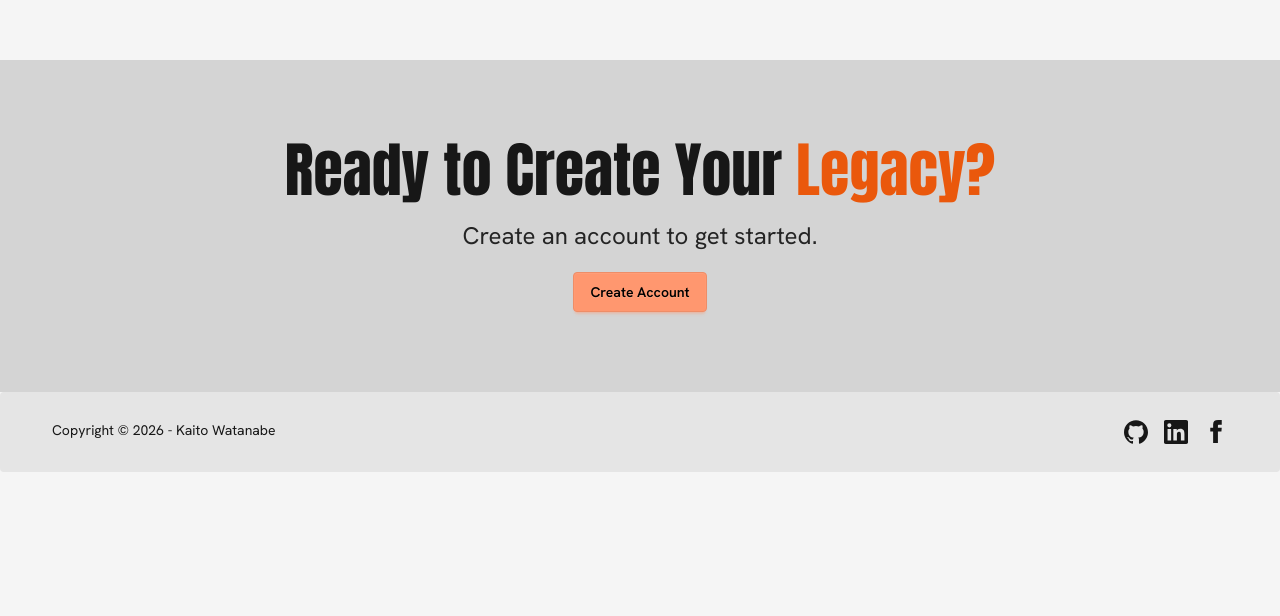
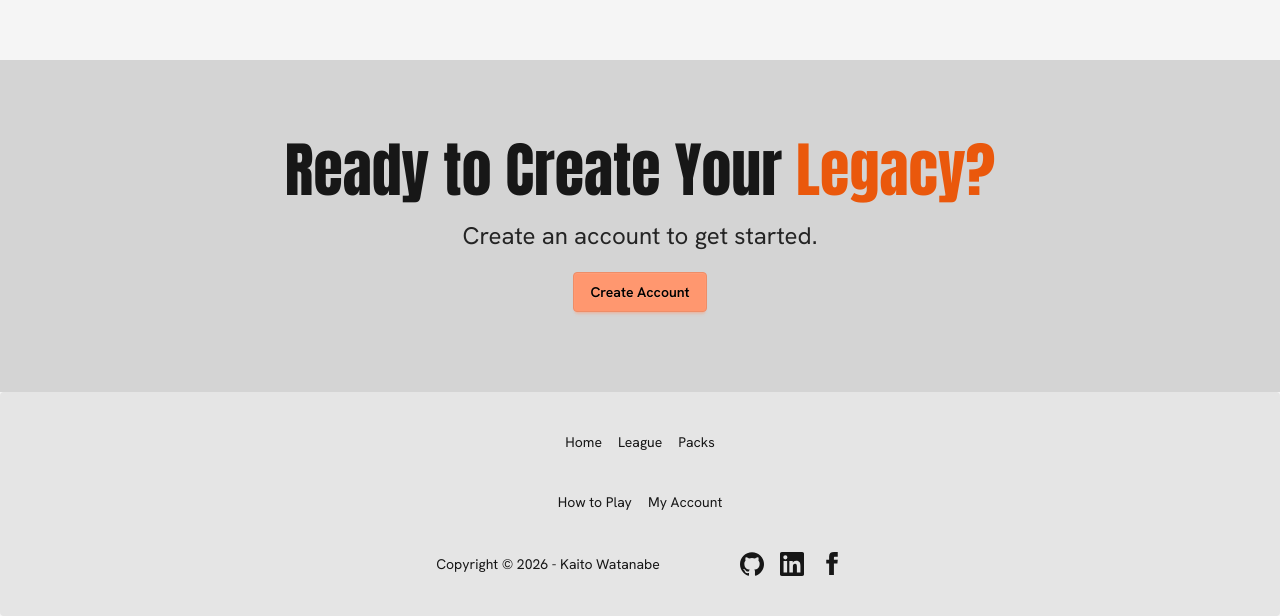
Before and after one commit to kaito24mako/dream-team, a React (Vite) app in the folder client/: page / in a window 1280 px wide. Shown: the part 2772-3388 px from the top of the page. Before the commit the page ends 3244 px from the top, so only its background shows below. Built offline with nearby package versions, Linux system fonts and the light colour scheme.

Commit message:
revert footer to previous style

```diff
--- a/client/src/components/features/home-page/LineupSection.tsx
+++ b/client/src/components/features/home-page/LineupSection.tsx
@@ -18,8 +18,10 @@ function LineupSection({ lineup, loading, errorMsg }) {
 
   const { addToLineup, removeFromLineup } = useLineup();
 
+  // set the clicked player in state
   const [selectedPlayer, setSelectedPlayer] = useState(null);
 
+  // to check for positions in the lineup that have no players
   const lineup_positions = ["PG", "SG", "SF", "PF", "C"];
 
   let content;
--- a/client/src/components/layout/Footer.tsx
+++ b/client/src/components/layout/Footer.tsx
@@ -6,33 +6,56 @@ import FacebookIcon from "../common/icon/socials/FacebookIcon";
 
 function Footer() {
   return (
-    <footer className="footer sm:footer-horizontal bg-base-200 text-base-content rounded py-7 px-4 md:px-13">
-      <aside className="grid-flow-col items-center mx-auto sm:mx-0">
+    <footer className="footer footer-horizontal footer-center bg-base-200 rounded p-10">
+      <nav className="grid grid-flow-col gap-4">
+        <Link className="link link-hover" to="/home">
+          Home
+        </Link>
+        <Link className="link link-hover" to="/league">
+          League
+        </Link>
+        <Link className="link link-hover" to="/packs">
+          Packs
+        </Link>
+      </nav>
+
+      <nav className="grid grid-flow-col gap-4">
+        <Link className="link link-hover" to="/how-to-play">
+          How to Play
+        </Link>
+        <Link className="link link-hover" to="/account">
+          My Account
+        </Link>
+      </nav>
+
+      <aside className="grid-flow-col items-center gap-10 md:gap-20 mx-auto sm:mx-0">
         <p>Copyright © {new Date().getFullYear()} - Kaito Watanabe</p>
-      </aside>
-      <nav className="grid-flow-col gap-4 md:place-self-center md:justify-self-end mx-auto sm:mx-0">
-        <Link
-          to="https://github.com/kaito24mako"
+        <nav>
+          <div className="grid grid-flow-col gap-4">
+            <a
+              href="https://github.com/kaito24mako"
               target="_blank"
               rel="noopener noreferrer"
             >
               <GithubIcon />
-        </Link>
-        <Link
-          to="https://linkedin.com/in/yourusername"
+            </a>
+            <a
+              href="https://linkedin.com/in/yourusername"
               target="_blank"
               rel="noopener noreferrer"
             >
               <LinkedInIcon />
-        </Link>
-        <Link
-          to="https://facebook.com/yourusername"
+            </a>
+            <a
+              href="https://facebook.com/yourusername"
               target="_blank"
               rel="noopener noreferrer"
             >
               <FacebookIcon />
-        </Link>
+            </a>
+          </div>
         </nav>
+      </aside>
     </footer>
   );
 }
```
Lines whose indentation alone changed are shown as unchanged.
